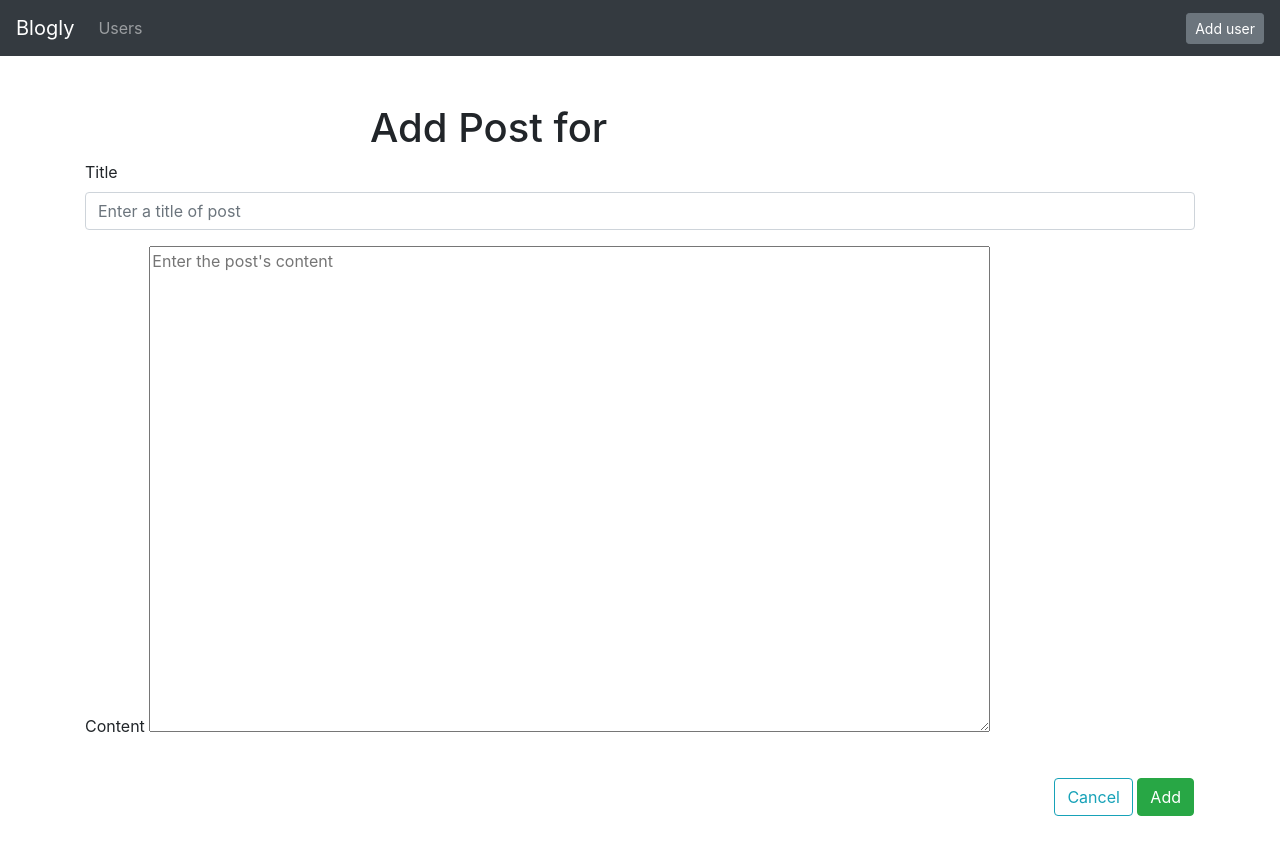
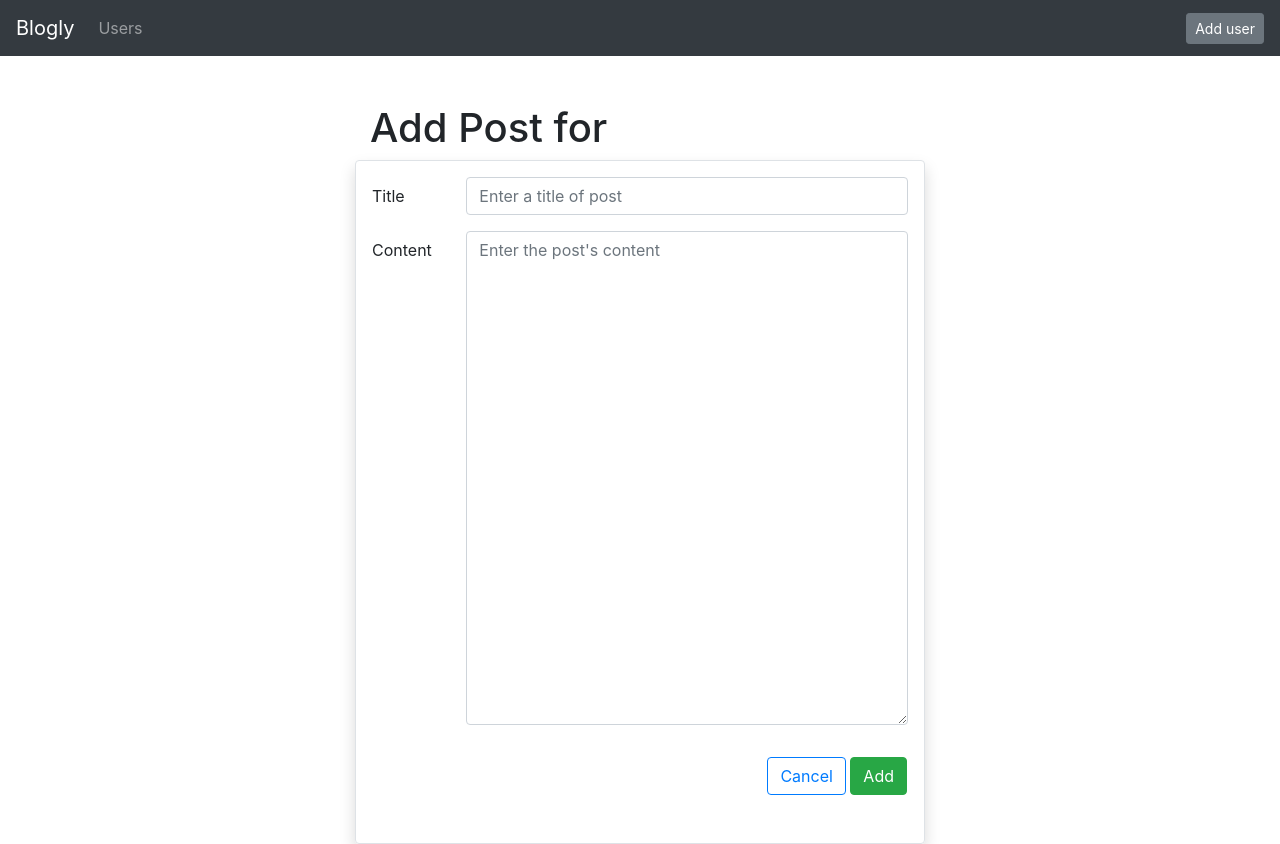
Before and after one commit to andreamartz/sb-23-1-blogly, a Flask app: template templates/posts/add-post.html in a window 1280 px wide. Before the commit the page ends 816 px from the top, so only its background shows below. Run offline with Flask 2, Linux system fonts and the light colour scheme; the template is opened without the code that fills it, so the values that code supplies are empty; some libraries are stand-ins or nearby versions.

Commit message:
Improve formatting of page with 'add post' form

```diff
--- a/templates/posts/add-post.html
+++ b/templates/posts/add-post.html
@@ -9,28 +9,34 @@
     <h1>Add Post for {{ user.full_name }}</h1>
   </div>
 </div>
+<div class="row justify-content-center">
+  <div class="col-sm-10 col-md-8 col-xl-6 border shadow rounded p-3 mx-3 mx-md-0">
+
     <!-- form action should be to users/{{user_id}}/posts -->
     <form action="/users/{{user.id}}/posts/new" method="POST">
       <!-- <form method="POST"> -->
-      <!-- TO DO: FIX DISPLAY so form container will hold the entire content textarea element -->
-      <div class="form-group">
-        <label for="title">Title</label>
-        <input type="text" name="title" class="form-control" id="title" placeholder="Enter a title of post">
+      <div class="form-group row">
+        <label class="col-sm-2 col-form-label" for="title">Title</label>
+        <div class="col-sm-10">
+          <input class="form-control" type="text" name="title" id="title" placeholder="Enter a title of post">
+        </div>
       </div>
-      <div class="form-group">
-        <label for="content">Content</label>
-        <textarea name="content" id="content" cols="80" rows="20" placeholder="Enter the post's content"></textarea>
-        <!-- TO DO: REMOVE INPUT TAG BELOW -->
-        <!-- <input type="text" name="content" class="form-control" id="content" placeholder="Enter the post's content"> -->
+
+      <div class="form-group row">
+        <label class="col-sm-2 col-form-label" for="content">Content</label>
+        <div class="col-sm-10">
+          <textarea class="form-control" name="content" id="content" cols="80" rows="20"
+            placeholder="Enter the post's content"></textarea>
+        </div>
       </div>
-      <div class="row justify-content-end">
+
+      <div class="form-group row justify-content-end">
         <div class="p-3 mx-3 mx-md-0">
-          <a href="/users/{{user.id}}" class="btn btn-outline-info">Cancel</a>
+          <a href="/users/{{user.id}}" class="btn btn-outline-primary">Cancel</a>
           <button type="submit" class="btn btn-success">Add</button>
         </div>
       </div>
     </form>
   </div>
-
 </div>
 {% endblock %}
```
